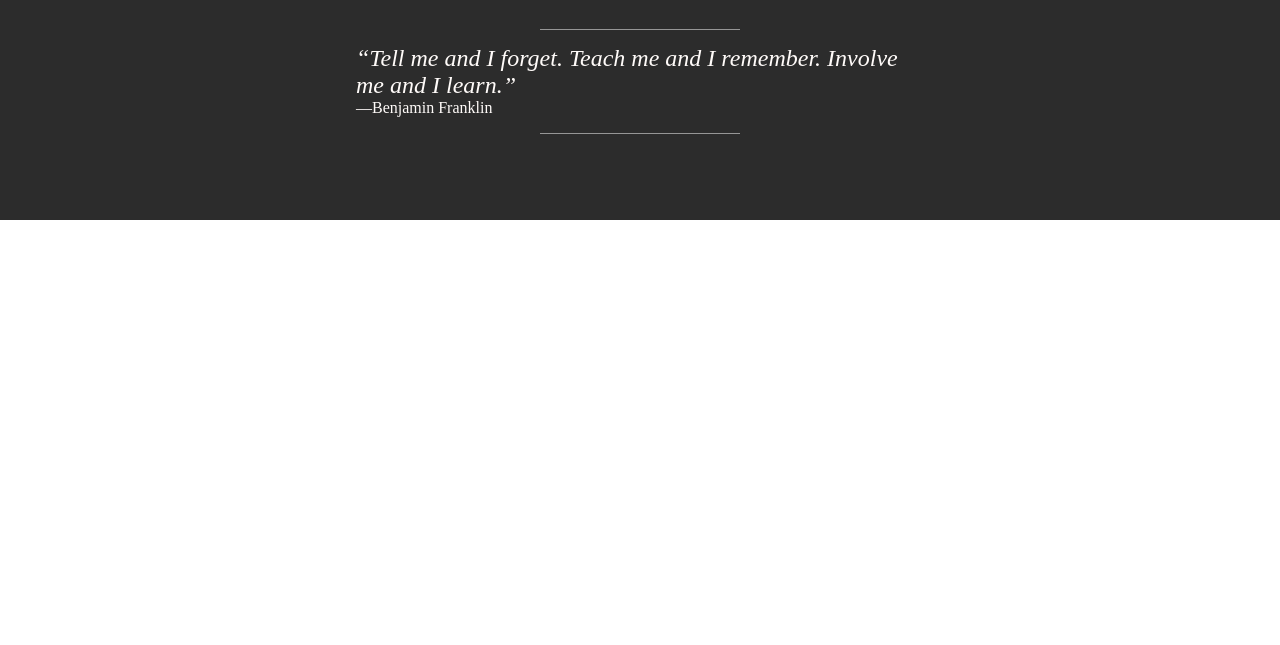
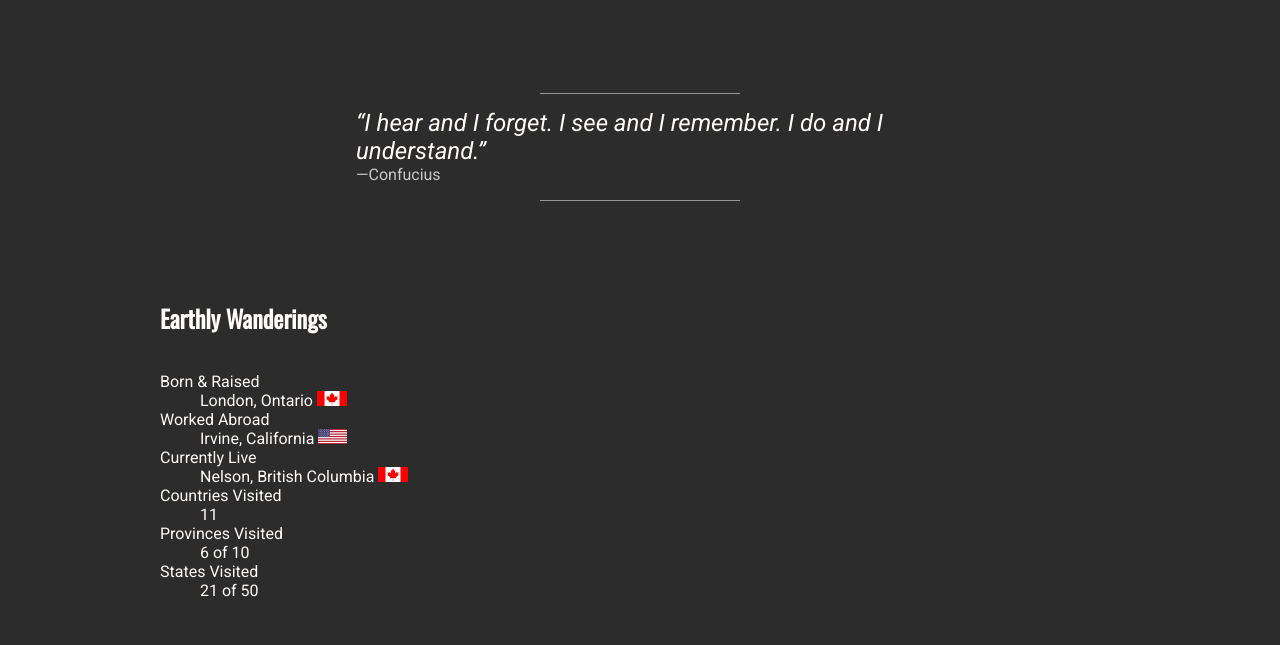
Before and after one commit to ianlamb/ianlamb.com, a Gatsby site: page / in a window 1280 px wide. Shown: the part 580-1225 px from the top of the page. Before the commit the page ends 800 px from the top, so only its background shows below. Built offline with nearby package versions, Linux system fonts and the light colour scheme; Gatsby itself is replaced by a stand-in of ours; some packages are replaced by stand-ins of ours.

Commit message:
add world map, many other updates

```diff
--- a/src/components/Header.js
+++ b/src/components/Header.js
@@ -82,8 +82,8 @@ const Header = ({ compact = false }) => {
         <HeaderContainer compact={compact}>
             <AnchorHitbox href="/" />
             <Avatar size={compact ? 64 : 240}>
-                <AvatarCover src="/avatar.png" alt="avatar" />
-                <AvatarReveal src="/avatar2.png" alt="avatar" />
+                <AvatarCover src="/avatar.jpg" alt="avatar" />
+                <AvatarReveal src="/avatar2.jpg" alt="avatar" />
             </Avatar>
             <Title compact={compact}>Ian Lamb</Title>
             {!compact &&
--- a/src/components/RandomQuote.js
+++ b/src/components/RandomQuote.js
@@ -12,7 +12,7 @@ const quotes = [
         source: "Epictetus"
     },
     {
-        text: "Wealth consists not in having great possessions, but in having few wants.",
+        text: "Life is really simple, but we insist on making it complicated.",
         source: "Confucius"
     },
     {
@@ -20,8 +20,8 @@ const quotes = [
         source: "Mary Engelbreit"
     },
     {
-        text: "Tell me and I forget. Teach me and I remember. Involve me and I learn.",
-        source: "Benjamin Franklin"
+        text: "I hear and I forget. I see and I remember. I do and I understand.",
+        source: "Confucius"
     },
     {
         text: "What stands in the way becomes the way.",
@@ -72,6 +72,7 @@ const Quote = styled.div`
 `
 const Source = styled.div`
     font-size: 1rem;
+    color: ${theme.palette.text.muted};
 `
 
 const RandomQuote = () => {
--- /dev/null
+++ b/src/components/WorldMap.js
@@ -0,0 +1,37 @@
+import React from 'react'
+import styled from "styled-components"
+import { Container } from "../components/common"
+import theme from "../theme"
+
+export const WorldImage = styled.img`
+    width: calc(100% - ${theme.spacing(16)});
+    height: auto;
+    margin: ${theme.spacing(4)} ${theme.spacing(8)};
+`
+
+const WorldMap = () => {
+    return (
+        <div>
+          <Container>
+            <h2>Earthly Wanderings</h2>
+            <dl>
+              <dt>Born &amp; Raised</dt>
+              <dd>London, Ontario <img src="/flag-ca.png" height="15px" alt="canadian flag" /></dd>
+              <dt>Worked Abroad</dt>
+              <dd>Irvine, California <img src="/flag-us.png" height="15px" alt="american flag" /></dd>
+              <dt>Currently Live</dt>
+              <dd>Nelson, British Columbia <img src="/flag-ca.png" height="15px" alt="canadian flag" /></dd>
+              <dt>Countries Visited</dt>
+              <dd>11</dd>
+              <dt>Provinces Visited</dt>
+              <dd>6 of 10</dd>
+              <dt>States Visited</dt>
+              <dd>21 of 50</dd>
+            </dl>
+          </Container>
+          <WorldImage src="/world.svg" alt="world map" />
+        </div>
+    )
+}
+
+export default WorldMap
--- a/src/pages/index.js
+++ b/src/pages/index.js
@@ -6,9 +6,11 @@ import {
   Container,
 } from "../components/common"
 import Header from "../components/Header"
+import BlogRoll from "../components/BlogRoll"
 import RandomQuote from "../components/RandomQuote"
-import BlogRoll from "../components/BlogRoll"
+import WorldMap from "../components/WorldMap"
 import "../styles.css"
+import theme from "../theme"
 
 export default function Home() {
   return (
@@ -16,6 +18,9 @@ export default function Home() {
       <SEO />
       <Container>
         <Header />
+        <div style={{textAlign:"center",marginTop:theme.spacing(2)}}>
+          <a href="https://github.com/ianlamb" target="_blank" rel="noopener">GitHub</a>
+        </div>
       </Container>
       <Section>
         <Container>
@@ -27,6 +32,9 @@ export default function Home() {
           <RandomQuote />
         </Container>
       </Section>
+      <Section>
+        <WorldMap />
+      </Section>
     </Page>
   )
 }
--- a/src/styles.css
+++ b/src/styles.css
@@ -1,3 +1,5 @@
+@import url('https://fonts.googleapis.com/css2?family=Oswald&family=Roboto:ital,wght@0,400;0,700;1,400;1,700&display=swap');
+
 * {
   box-sizing: border-box;
 }
@@ -6,6 +8,11 @@ html, body {
   margin: 0;
   padding: 0;
   font-size: 100%;
+  font-family: Roboto, sans-serif;
+}
+
+h1, h2, h3, h4, h5, h6 {
+  font-family: Oswald, sans-serif;
 }
 
 a {
```
Also changed, not shown: README.md, static/avatar.jpg (added), static/avatar2.jpg (added), static/flag-ca.png (added), static/flag-us.png (added), static/world.png (added), static/world.svg (added).
